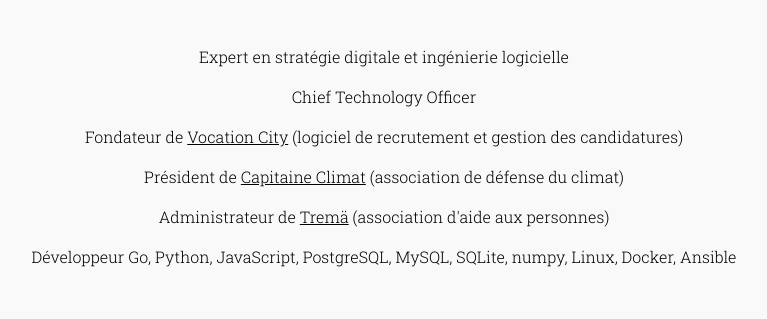
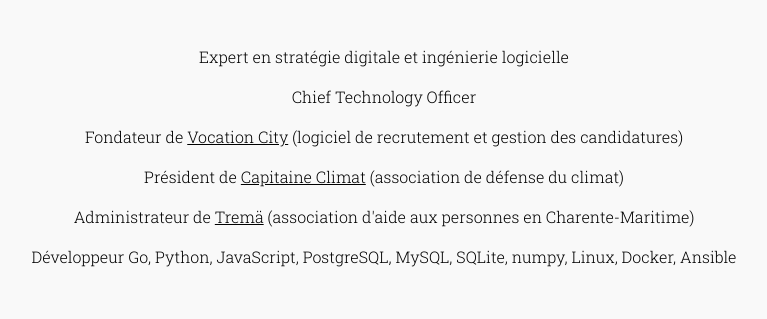
Before and after one commit to ngrilly/www.grilly.com, a plain HTML site: page public/fr/index.html in a window 1280 px wide. Shown: the part 310-629 px from the top of the page, without its empty margins (256-1023 px from the left). Drawn offline with Linux system fonts and the light colour scheme.

Commit message:
Update text

```diff
--- a/public/fr/index.html
+++ b/public/fr/index.html
@@ -22,7 +22,7 @@
             <li class="my-4">Chief Technology Officer</li>
             <li class="my-4">Fondateur de <a href="https://www.vocationcity.com" target="_blank">Vocation City</a> (logiciel de recrutement et gestion des candidatures)</li>
             <li class="my-4">Président de <a href="https://www.facebook.com/CapitaineClimat" target="_blank">Capitaine Climat</a> (association de défense du climat)</li>
-            <li class="my-4">Administrateur de <a href="http://www.trema-asso.fr" target="_blank">Tremä</a> (association d'aide aux personnes)</li>
+            <li class="my-4">Administrateur de <a href="http://www.trema-asso.fr" target="_blank">Tremä</a> (association d'aide aux personnes en Charente-Maritime)</li>
             <li class="my-4">Développeur Go, Python, JavaScript, PostgreSQL, MySQL, SQLite, numpy, Linux, Docker, Ansible</li>
         </ul>
         <div class="text-white my-16">
```
Also changed, not shown: public/en/index.html (+1 -1 lines), 2 other files.
